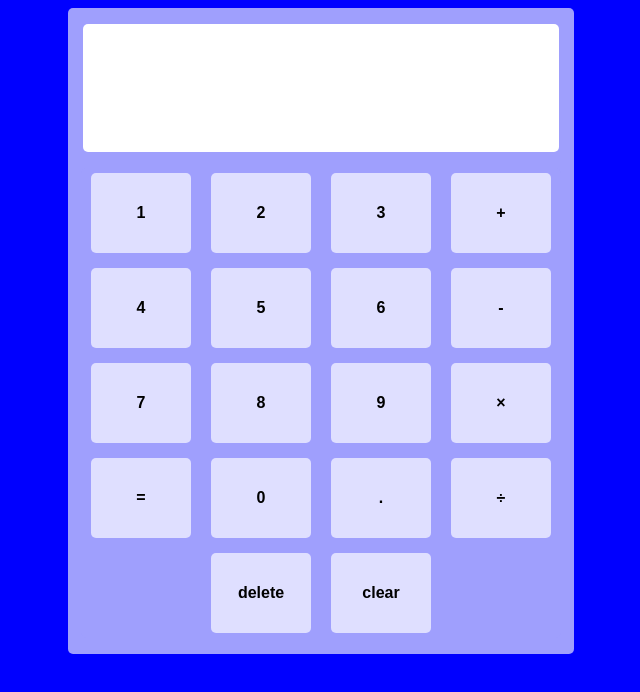
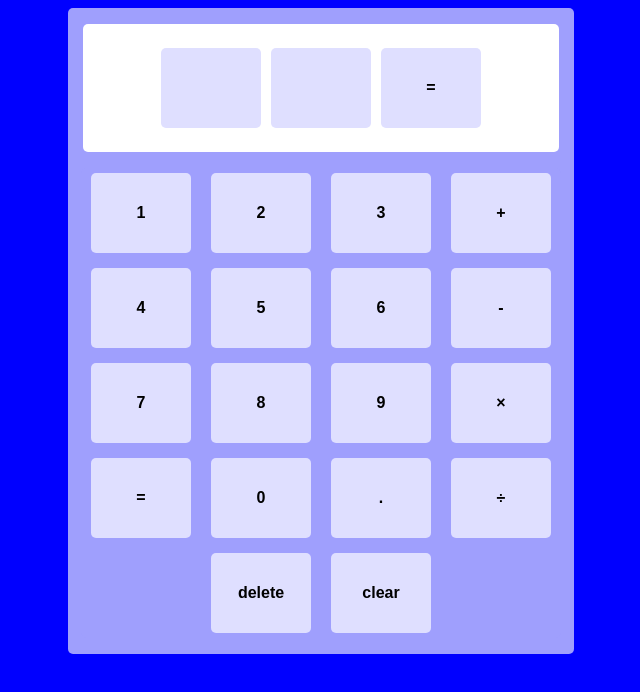
Before and after one commit to Medadreamer/calculator, a plain HTML site: page index.html in a window 1280 px wide. Shown: the whole page, without its empty margins (319-959 px from the left). Drawn offline with Linux system fonts and the light colour scheme.

Commit message:
Add three sections to the display screen

```diff
--- a/index.html
+++ b/index.html
@@ -5,12 +5,16 @@
     <meta http-equiv="X-UA-Compatible" content="IE=edge">
     <meta name="viewport" content="width=device-width, initial-scale=1.0">
     <link rel="stylesheet" href="style.css">
-    <script src="calculator.js"></script>
+    <script src="calculator.js" defer></script>
     <title>Calculator</title>
 </head>
 <body>
     <div class="calculator">
-    <div class="display_screen"></div>
+    <div class="display_screen">
+        <div class="operation_display"></div>
+        <div class="current_operation"></div>
+        <div class="result">=</div>
+    </div>
     <div class="container">
         <div id="1" class="operand">1</div>
         <div id="2" class="operand">2</div>
```
